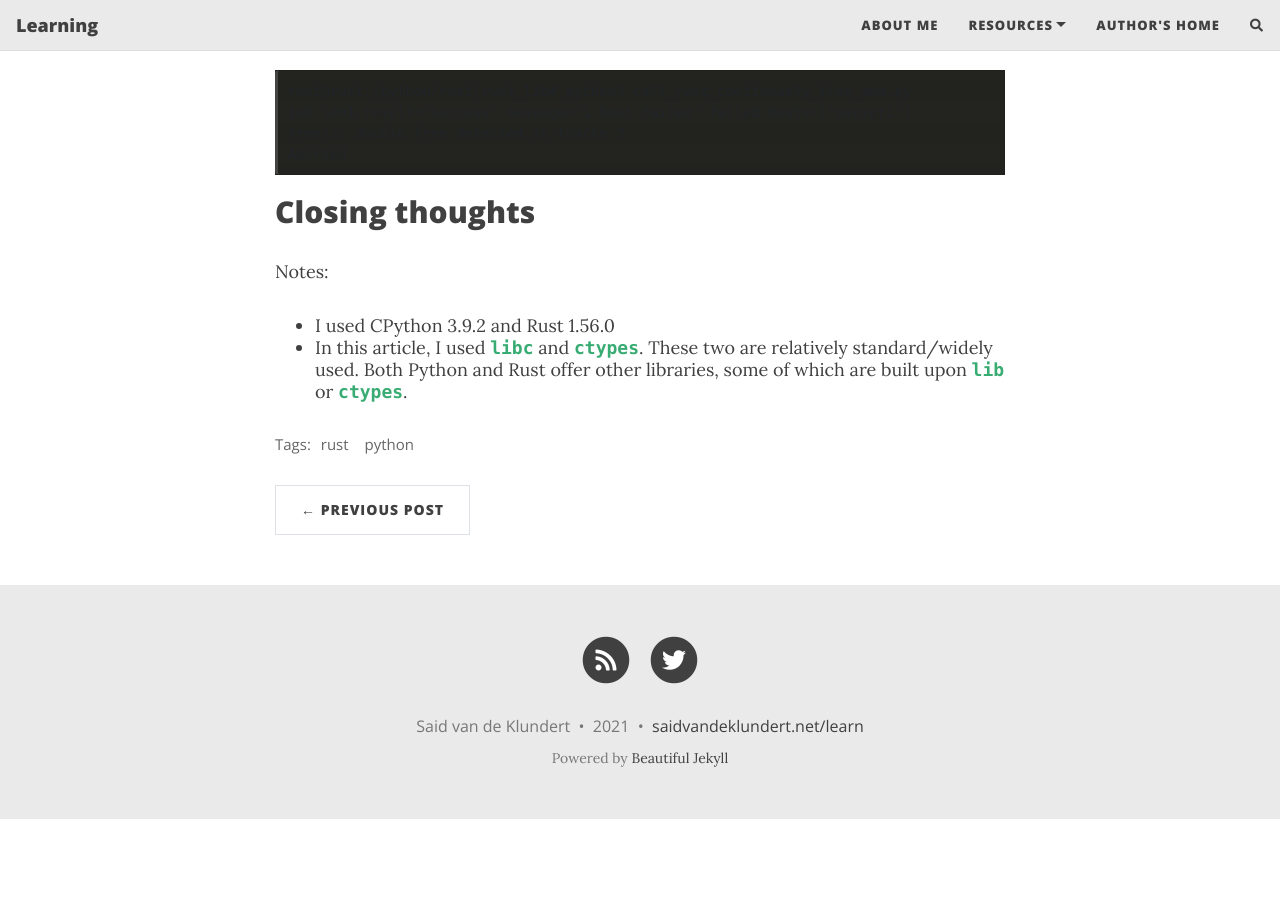
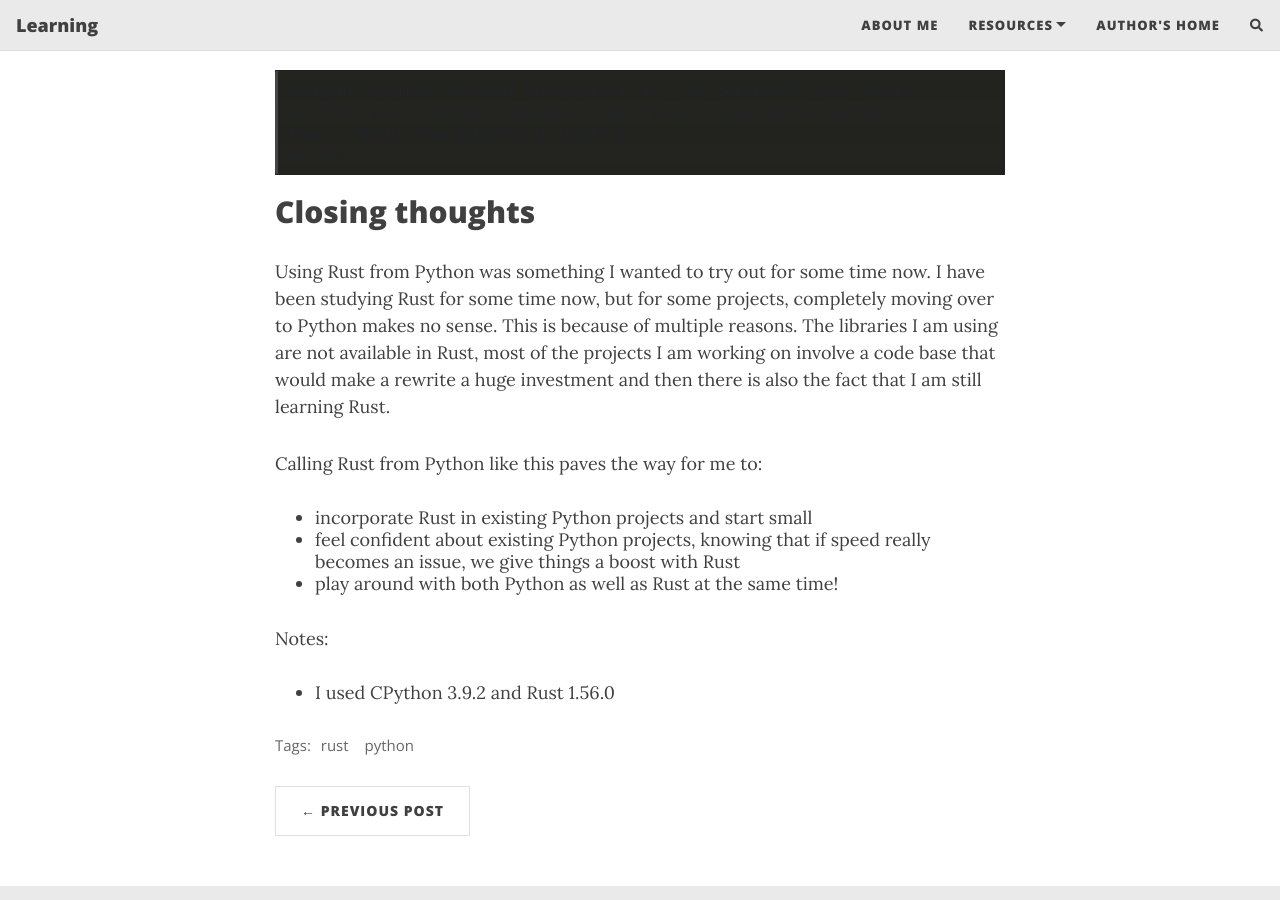
Before and after one commit to saidvandeklundert/learn, a Jekyll site: the page built from _posts/2021-11-5-calling-rust-from-python.md, in a window 1280 px wide and 900 px high, scrolled down 12490 px. Built offline with Jekyll 4.4.1, drawn with Linux system fonts in a browser that asks for light colours; nearby versions of some CDN libraries; comment, search, counter and statistics services are not loaded; before the commit the page ends 13309 px from its top, so only the background shows below that.

Commit message:
adding stuffz

````diff
--- a/_posts/2021-11-5-calling-rust-from-python.md
+++ b/_posts/2021-11-5-calling-rust-from-python.md
@@ -434,8 +434,15 @@ Aborted
 ```
 ## Closing thoughts
 
+Using Rust from Python was something I wanted to try out for some time now. I have been studying Rust for some time now, but for some projects, completely moving over to Python makes no sense. This is because of multiple reasons. The libraries I am using are not available in Rust, most of the projects I am working on involve a code base that would make a rewrite a huge investment and then there is also the fact that I am still learning Rust.
+
+Calling Rust from Python like this paves the way for me to:
+- incorporate Rust in existing Python projects and start small
+- feel confident about existing Python projects, knowing that if speed really becomes an issue, we give things a boost with Rust
+- play around with both Python as well as Rust at the same time!
+
+
 
 
 Notes:
 - I used CPython 3.9.2 and Rust 1.56.0
-- In this article, I used `libc` and `ctypes`. These two are relatively standard/widely used. Both Python and Rust offer other libraries, some of which are built upon `lib` or `ctypes`.
````
